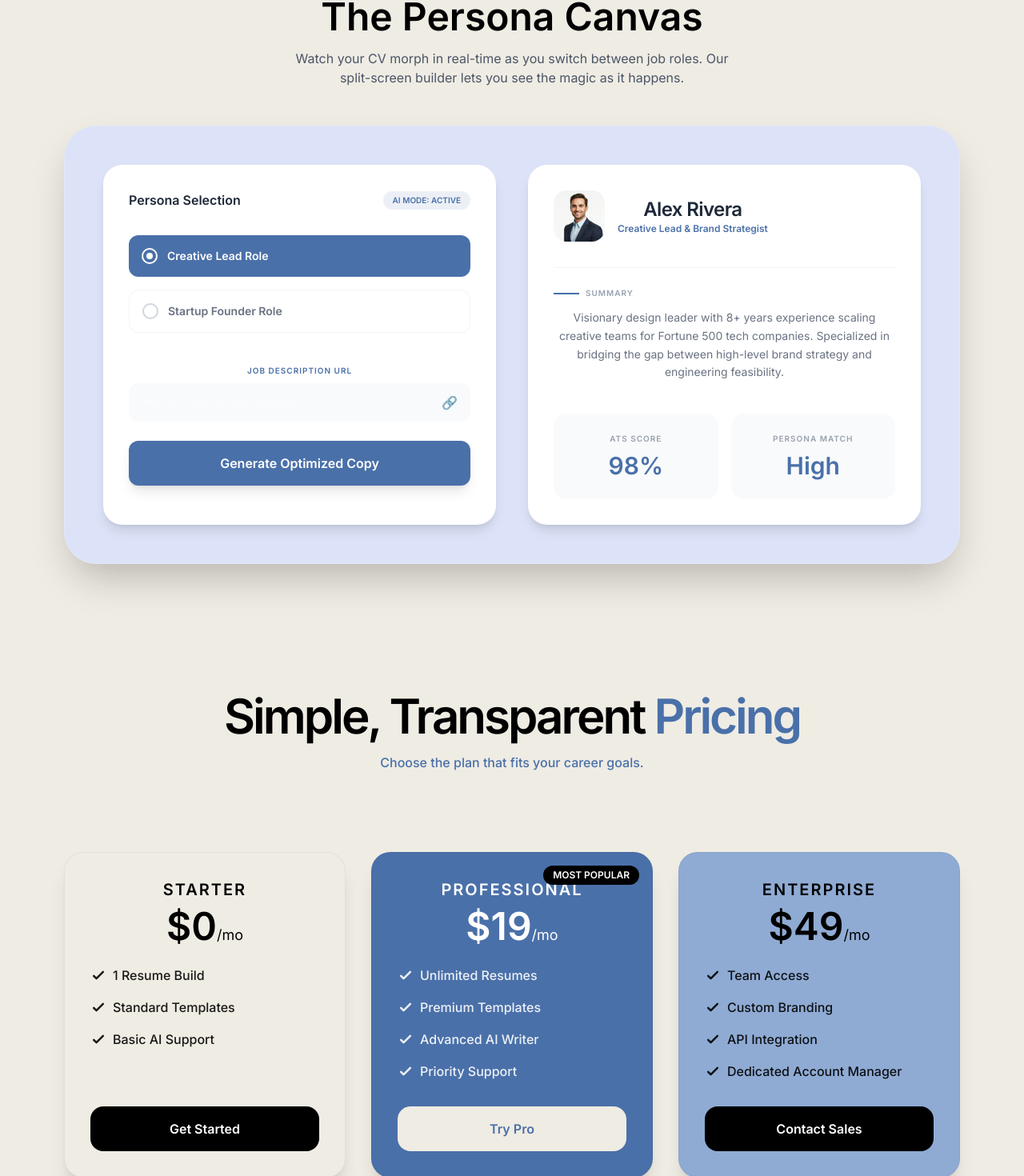
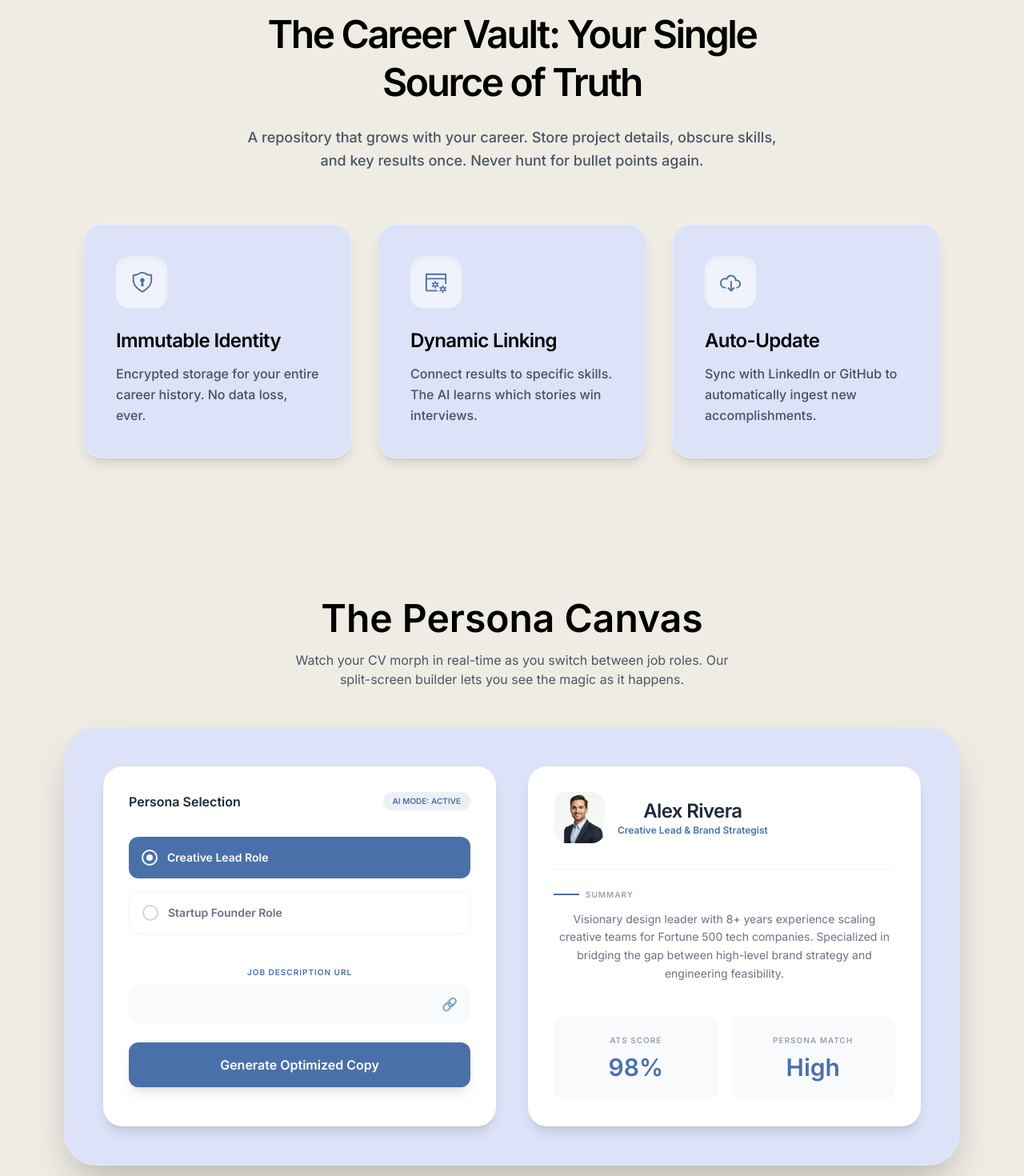
Before and after one commit to Taoshif1/Resume-Builder-Client, a React (Vite) app: page / in a window 1280 px wide. Shown: the part 254-1724 px from the top of the page at 80% size. Built offline with nearby package versions, Linux system fonts and the light colour scheme.

Commit message:
add assistant modes

```diff
--- a/package.json
+++ b/package.json
@@ -16,7 +16,9 @@
     "gsap": "^3.14.2",
     "react": "^19.2.4",
     "react-dom": "^19.2.4",
+    "react-icons": "^5.6.0",
     "react-router": "^7.14.0",
+    "swiper": "^12.1.3",
     "tailwindcss": "^4.2.2"
   },
   "devDependencies": {
--- a/src/pages/Home.jsx
+++ b/src/pages/Home.jsx
@@ -2,10 +2,12 @@ import React from "react";
 import PricingDemo from "./HomePage/PricingDemo";
 import SocialProof from "./HomePage/SocialProf";
 import AsistantModes from "./HomePage/AssistantModes";
+import CareerVault from "./HomePage/CareerVault";
 
 const Home = () => {
   return (
     <div className="p-10 text-center">
+     <CareerVault></CareerVault>
      <AsistantModes></AsistantModes>
      <PricingDemo></PricingDemo>
      <SocialProof></SocialProof>
--- /dev/null
+++ b/src/pages/HomePage/CareerVault.jsx
@@ -0,0 +1,63 @@
+import React from 'react';
+import { VscShield, VscServerProcess, VscCloudDownload } from "react-icons/vsc";
+
+const CareerVault = () => {
+  const vaultFeatures = [
+    {
+      icon: <VscShield className="text-3xl text-[#4A70A9]" />, // মেইন কালার আইকন
+      title: "Immutable Identity",
+      description: "Encrypted storage for your entire career history. No data loss, ever."
+    },
+    {
+      icon: <VscServerProcess className="text-3xl text-[#4A70A9]" />,
+      title: "Dynamic Linking",
+      description: "Connect results to specific skills. The AI learns which stories win interviews."
+    },
+    {
+      icon: <VscCloudDownload className="text-3xl text-[#4A70A9]" />,
+      title: "Auto-Update",
+      description: "Sync with LinkedIn or GitHub to automatically ingest new accomplishments."
+    }
+  ];
+
+  return (
+    <section className="bg-[#EFECE3]/20 py-24 px-6 md:px-12 flex flex-col items-center">
+      <div className="text-center mb-16 max-w-2xl">
+        <h2 className="text-4xl lg:text-5xl font-extrabold text-black tracking-tighter leading-tight">
+          The Career Vault: Your Single Source of Truth
+        </h2>
+        <p className="text-gray-600 mt-6 text-lg leading-relaxed font-medium">
+          A repository that grows with your career. Store project details, obscure skills, and key results once. Never hunt for bullet points again.
+        </p>
+      </div>
+
+      {/* (Cards Grid) */}
+      <div className="grid grid-cols-1 md:grid-cols-2 lg:grid-cols-3 gap-8 w-full max-w-7xl">
+        {vaultFeatures.map((feature, index) => (
+          <div
+            key={index}
+            className="bg-[#DCE2F7] rounded-3xl p-10 shadow-lg border border-white/40 flex flex-col gap-6 transform transition-all duration-300 hover:scale-105 hover:shadow-2xl cursor-pointer"
+          >
+            {/*icon*/}
+            <div className="w-16 h-16 rounded-2xl bg-white/60 flex items-center justify-center shadow-inner border border-white/20">
+              {feature.icon}
+            </div>
+
+            {/*content */}
+            <div className="space-y-3 text-left">
+              <h4 className="text-2xl font-bold text-black tracking-tight leading-snug">
+                {feature.title}
+              </h4>
+              <p className="text-gray-700 text-base leading-relaxed font-medium opacity-90">
+                {feature.description}
+              </p>
+            </div>
+          </div>
+        ))}
+      </div>
+
+    </section>
+  );
+};
+
+export default CareerVault;
--- a/src/pages/HomePage/PricingDemo.jsx
+++ b/src/pages/HomePage/PricingDemo.jsx
@@ -1,27 +1,14 @@
 import React, { useRef } from "react";
 import { useGSAP } from "@gsap/react";
 import gsap from "gsap";
+import { Draggable } from "gsap/Draggable";
+import { InertiaPlugin } from "gsap/InertiaPlugin"; // যদি আপনার কাছে ইনপুট করা থাকে
+
+gsap.registerPlugin(Draggable);
 
 const PricingDemo = () => {
   const containerRef = useRef();
-
-  useGSAP(() => {
-    // animation for heading and cards
-    gsap.from(".pricing-header", {
-      y: -30,
-      opacity: 0,
-      duration: 1,
-      ease: "power3.out",
-    });
-    gsap.from(".pricing-card", {
-      y: 100,
-      opacity: 0,
-      duration: 0.8,
-      stagger: 0.2,
-      ease: "power2.out",
-      delay: 0.5
-    });
-  }, { scope: containerRef });
+  const sliderRef = useRef();
 
   const plans = [
     {
@@ -30,7 +17,7 @@ const PricingDemo = () => {
       features: ["1 Resume Build", "Standard Templates", "Basic AI Support"],
       button: "Get Started",
       bg: "bg-[#EFECE3]",
-      text: "text-[#000000]",
+      text: "text-black",
     },
     {
       name: "Professional",
@@ -47,51 +34,106 @@ const PricingDemo = () => {
       features: ["Team Access", "Custom Branding", "API Integration", "Dedicated Account Manager"],
       button: "Contact Sales",
       bg: "bg-[#8FABD4]",
-      text: "text-[#000000]",
+      text: "text-black",
+    },
+    {
+      name: "Ultimate",
+      price: "$99",
+      features: ["Everything in Enterprise", "Lifetime Updates", "1-on-1 Coaching"],
+      button: "Go Ultimate",
+      bg: "bg-[#000000]",
+      text: "text-white",
     },
   ];
 
+  useGSAP(() => {
+    const cards = gsap.utils.toArray(".pricing-card");
+
+    const updateEffects = () => {
+      const containerRect = containerRef.current.getBoundingClientRect();
+      const containerCenter = containerRect.left + containerRect.width / 2;
+
+      cards.forEach((card) => {
+        const rect = card.getBoundingClientRect();
+        const cardCenter = rect.left + rect.width / 2;
+        const distance = Math.abs(containerCenter - cardCenter);
+        const opacity = gsap.utils.mapRange(0, 400, 1, 0.6, distance);
+        const scale = gsap.utils.mapRange(0, 400, 1, 0.85, distance);
+
+        gsap.set(card, {
+          opacity: opacity,
+          scale: scale,
+          overwrite: "auto",
+        });
+      });
+    };
+
+    Draggable.create(sliderRef.current, {
+      type: "x",
+      edgeResistance: 0.8,
+      bounds: containerRef.current,
+      inertia: true,
+      onDrag: updateEffects,
+      onThrowUpdate: updateEffects,
+      onRelease: updateEffects,
+    });
+    updateEffects();
+    window.addEventListener("resize", updateEffects);
+    return () => window.removeEventListener("resize", updateEffects);
+  }, { scope: containerRef });
+
   return (
-    <div ref={containerRef} className="py-20 px-6 bg-[#EFECE3]/30 mb-20">
+    <div className="py-24 px-6 bg-[#EFECE3]/30 mb-20 overflow-hidden" ref={containerRef}>
       {/* Header */}
-      <div className="pricing-header text-center ">
-        <h1 className="text-4xl font-black lg:text-6xl text-black tracking-tighter">
+      <div className="text-center mb-20">
+        <h1 className="text-5xl font-black lg:text-7xl text-black tracking-tighter">
           Simple, Transparent <span className="text-[#4A70A9]">Pricing</span>
         </h1>
-        <p className="mt-4 text-[#4A70A9] font-medium">Choose the plan that fits your career goals.</p>
+        <p className="mt-6 text-[#4A70A9] font-semibold text-lg">Drag to find your perfect plan.</p>
       </div>
 
-      {/* Pricing Cards Container */}
-      <div className="max-w-6xl mx-auto grid grid-cols-1 md:grid-cols-3 gap-8">
+      {/* Slider Wrapper */}
+      <div
+        ref={sliderRef}
+        className="flex gap-10 cursor-grab active:cursor-grabbing  w-max"
+      >
         {plans.map((plan, index) => (
           <div
             key={index}
-            className={`pricing-card ${plan.bg} ${plan.text} p-8 rounded-3xl shadow-xl flex flex-col justify-between relative transition-transform hover:scale-105 duration-300 border border-black/5`}
+            className={`pricing-card flex-shrink-0 w-[300px] md:w-[400px] h-[550px] ${plan.bg} ${plan.text} p-12 rounded-[50px] shadow-2xl flex flex-col justify-between relative border border-black/5 select-none`}
           >
             {plan.popular && (
-              <span className="absolute top-4 right-4 bg-[#000000] text-white text-xs font-bold px-3 py-1 rounded-full uppercase">
+              <span className="absolute top-4 right-10 bg-black text-white text-[10px] font-black px-4 py-2 rounded-full uppercase tracking-[0.2em] shadow-lg">
                 Most Popular
               </span>
             )}
 
             <div>
-              <h3 className="text-xl font-bold mb-2 uppercase tracking-widest">{plan.name}</h3>
-              <h2 className="text-5xl font-black mb-6">{plan.price}<span className="text-lg font-normal">/mo</span></h2>
-              <ul className="space-y-4 mb-8">
+              <h3 className="text-sm font-black mb-6 uppercase tracking-[0.3em] opacity-60">
+                {plan.name}
+              </h3>
+              <h2 className="text-7xl font-black mb-12 flex items-baseline tracking-tighter">
+                {plan.price}<span className="text-xl font-medium opacity-40 ml-2">/mo</span>
+              </h2>
+              <ul className="space-y-6 mb-12">
                 {plan.features.map((feature, i) => (
-                  <li key={i} className="flex items-center gap-2 font-medium opacity-90">
-                    <svg xmlns="http://www.w3.org/2000/svg" className="h-5 w-5" fill="none" viewBox="0 0 24 24" stroke="currentColor">
-                      <path strokeLinecap="round" strokeLinejoin="round" strokeWidth="3" d="M5 13l4 4L19 7" />
-                    </svg>
+                  <li key={i} className="flex items-center gap-4 font-bold text-sm">
+                    <div className={`w-6 h-6 rounded-full flex items-center justify-center ${plan.popular ? "bg-white/20" : "bg-black/10"}`}>
+                      <svg xmlns="http://www.w3.org/2000/svg" className="h-3 w-3" fill="none" viewBox="0 0 24 24" stroke="currentColor">
+                        <path strokeLinecap="round" strokeLinejoin="round" strokeWidth="4" d="M5 13l4 4L19 7" />
+                      </svg>
+                    </div>
                     {feature}
                   </li>
                 ))}
               </ul>
             </div>
 
-            <button className={`w-full py-4 rounded-2xl font-bold transition-all ${
-              plan.popular ? "bg-[#EFECE3] text-[#4A70A9]" : "bg-[#000000] text-white"
-            }`}>
+            <button
+              className={`w-full py-6 rounded-3xl font-black text-xs uppercase tracking-[0.2em] transition-all active:scale-90 shadow-xl ${
+                plan.popular ? "bg-white text-[#4A70A9]" : "bg-black text-white"
+              }`}
+            >
               {plan.button}
             </button>
           </div>
```
Also changed, not shown: 1 other file (tests, documents, lock files or other folders).
